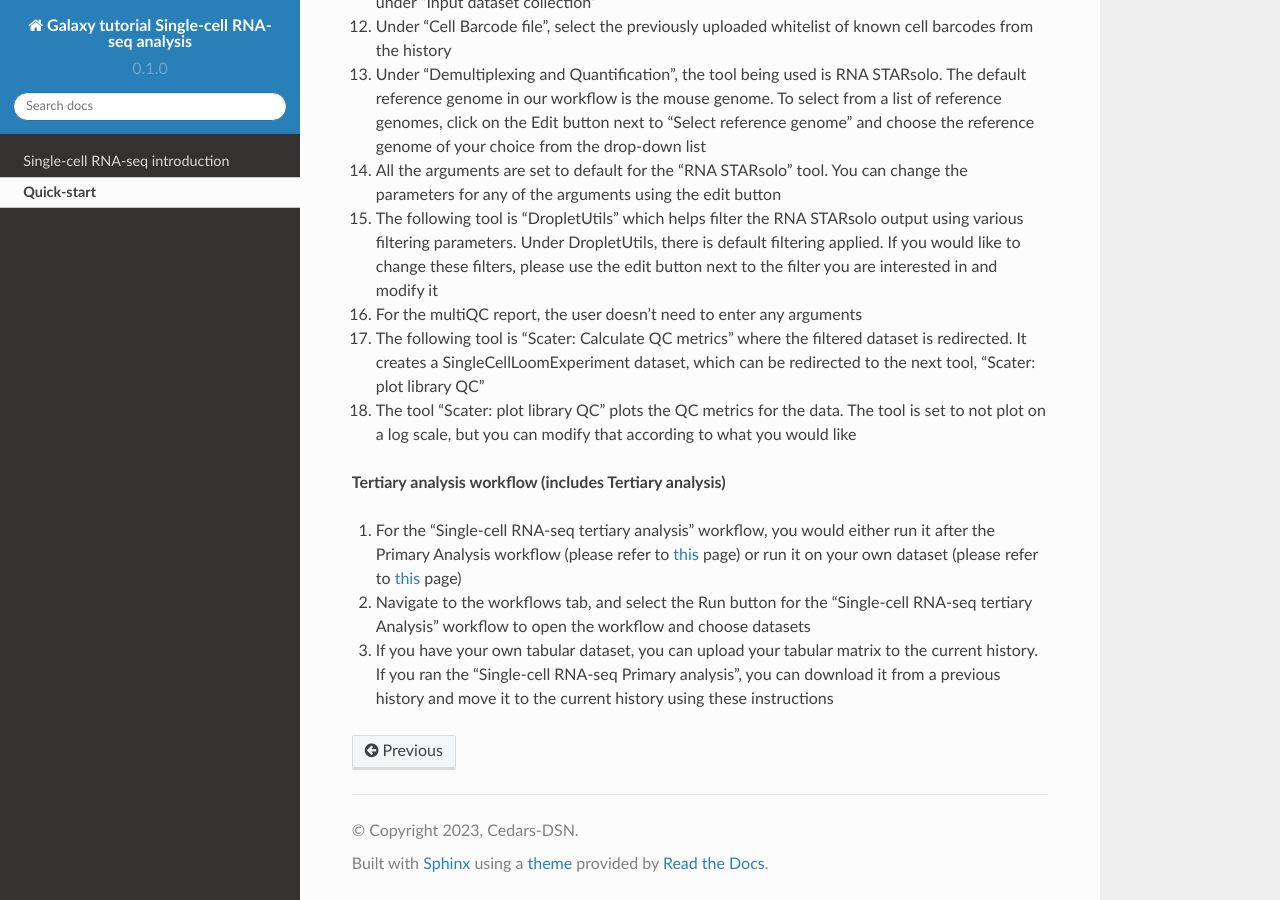
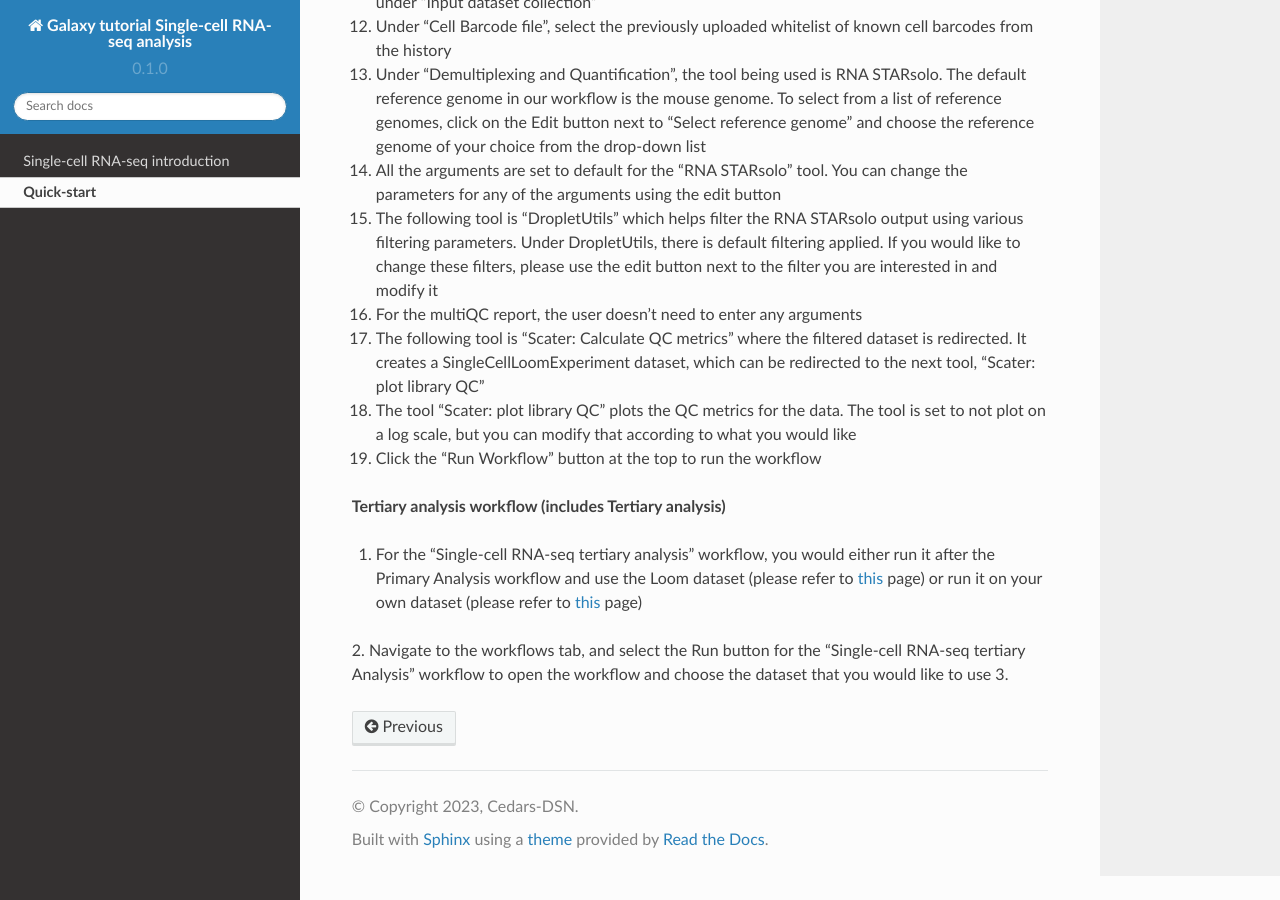
Before and after one commit to CedarsDSN/Galaxy_tutorial_scRNAseq_analysis, a Sphinx documentation site: the page built from docs/Quick-start.rst, in a window 1280 px wide and 900 px high, scrolled down 961 px. Built offline with Sphinx 7.4.7 and the Read the Docs theme 2.0.0, drawn with Linux system fonts in a browser that asks for light colours; pages that are not in the unit, such as notebooks, are missing from menus.

Commit message:
Update Quick-start.rst

```diff
--- a/docs/Quick-start.rst
+++ b/docs/Quick-start.rst
@@ -27,10 +27,11 @@ This is the list of steps that one would require to run the “Single-cell RNA-s
 16. For the multiQC report, the user doesn't need to enter any arguments
 17. The following tool is "Scater: Calculate QC metrics" where the filtered dataset is redirected. It creates a SingleCellLoomExperiment dataset, which can be redirected to the next tool, "Scater: plot library QC"
 18. The tool "Scater: plot library QC" plots the QC metrics for the data. The tool is set to not plot on a log scale, but you can modify that according to what you would like
+19. Click the "Run Workflow" button at the top to run the workflow
 
 
 **Tertiary analysis workflow (includes Tertiary analysis)**
 
-1. For the "Single-cell RNA-seq tertiary analysis" workflow, you would either run it after the Primary Analysis workflow (please refer to `this <https://galaxy-tutorial.readthedocs.io/en/latest/Tertiary%20analysis/Importing%20data/Importing%20count%20data%20from%20Primary%20Analysis.html>`_ page) or run it on your own dataset (please refer to `this <https://galaxy-tutorial.readthedocs.io/en/latest/Tertiary%20analysis/Importing%20data/Importing%20example%20data%20for%20running%20Tertiary%20Analysis.html>`_ page)
-2. Navigate to the workflows tab, and select the Run button for the “Single-cell RNA-seq tertiary Analysis” workflow to open the workflow and choose datasets
-3. If you have your own tabular dataset, you can upload your tabular matrix to the current history. If you ran the “Single-cell RNA-seq Primary analysis”, you can download it from a previous history and move it to the current history using these instructions
+1. For the "Single-cell RNA-seq tertiary analysis" workflow, you would either run it after the Primary Analysis workflow and use the Loom dataset (please refer to `this <https://galaxy-tutorial.readthedocs.io/en/latest/Tertiary%20analysis/Importing%20data/Importing%20count%20data%20from%20Primary%20Analysis.html>`_ page) or run it on your own dataset (please refer to `this <https://galaxy-tutorial.readthedocs.io/en/latest/Tertiary%20analysis/Importing%20data/Importing%20example%20data%20for%20running%20Tertiary%20Analysis.html>`_ page)
+2. Navigate to the workflows tab, and select the Run button for the “Single-cell RNA-seq tertiary Analysis” workflow to open the workflow and choose the dataset that you would like to use
+3.
```
